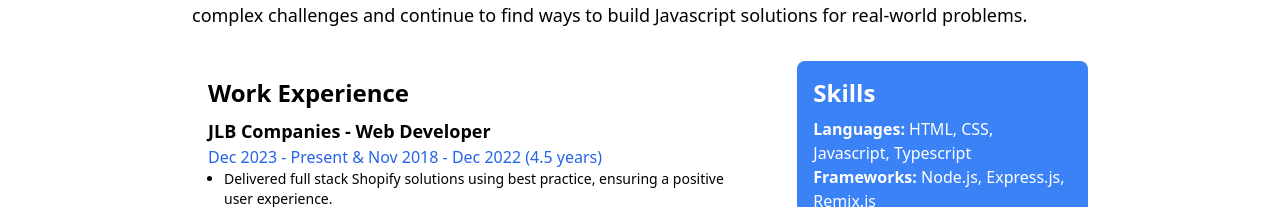
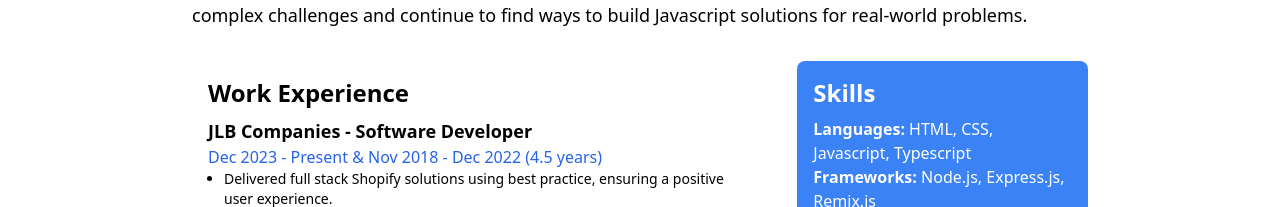
Before and after one commit to ClintBaker/cb-react, a React (Vite) app: page / in a window 1280 px wide. Shown: the part 1243-1450 px from the top of the page. Built offline with nearby package versions, Linux system fonts and the light colour scheme; the HTML template or start-up script is replaced by a standard one.

Commit message:
update resume

```diff
--- a/src/components/workx.tsx
+++ b/src/components/workx.tsx
@@ -5,7 +5,7 @@ export default function Workx() {
       <ul>
         <li>
           <h3 className="text-lg font-semibold">
-            JLB Companies - Web Developer
+            JLB Companies - Software Developer
           </h3>
           <p className="text-base text-blue-600">
             Dec 2023 - Present & Nov 2018 - Dec 2022 (4.5 years)
```
Also changed, not shown: 1 other file (tests, documents, lock files or other folders).
